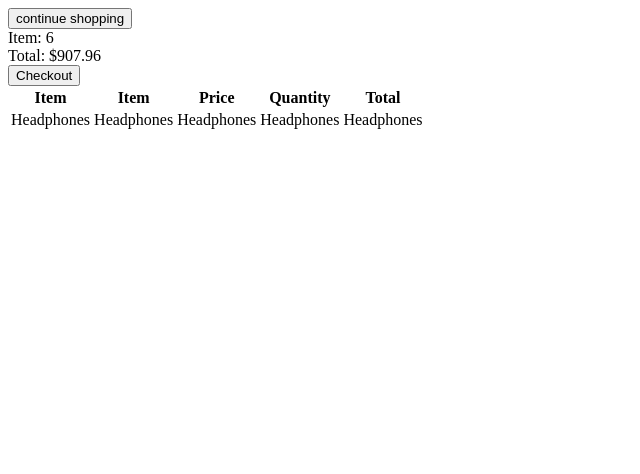
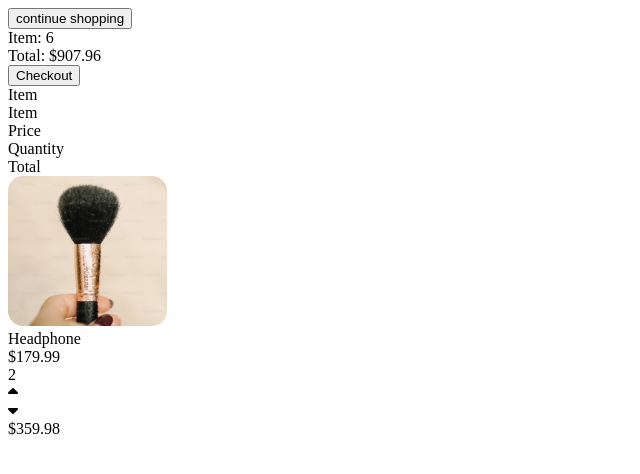
Before and after one commit to micky225/Django-Ecommerce-App, a Django app: page /cart/ in a window 1280 px wide. Shown: the top 474 px of the page, without its empty margins (0-640 px from the left). Run offline with Django 4.2, Linux system fonts and the light colour scheme.

Commit message:
Feat: cart update

```diff
--- a/static/css/cart.css
+++ b/static/css/cart.css
@@ -1,3 +1,3 @@
 version https://git-lfs.github.com/spec/v1
-oid sha256:569dc49f0379a517492d65ce335f62199f74053b40fc78beb3122fb8a4864e83
-size 2658
+oid sha256:69bb69211038f6ea9966fa3a6493a7b35aa94f28ad3f85dbf64634cb9da9d227
+size 7495
--- a/templates/cart.html
+++ b/templates/cart.html
@@ -1,17 +1,22 @@
 {% load static %}
 <!DOCTYPE html>
 <html lang="en">
+
 <head>
     <meta charset="UTF-8">
     <meta name="viewport" content="width=device-width, initial-scale=1.0">
     <title>Cart</title>
-    <link type="text/css" rel="stylesheet" href="{% static 'css/cart.css' %}"/>
+    <link type="text/css" rel="stylesheet" href="{% static 'css/cart.css' %}" />
+    <link rel="stylesheet" href="https://cdnjs.cloudflare.com/ajax/libs/font-awesome/6.4.2/css/all.min.css"
+        integrity="sha512-z3gLpd7yknf1YoNbCzqRKc4qyor8gaKU1qmn+CShxbuBusANI9QpRohGBreCFkKxLhei6S9CQXFEbbKuqLg0DA=="
+        crossorigin="anonymous" referrerpolicy="no-referrer" />
 </head>
+
 <body>
     <div class="cart-body">
         <div class="cart-shopping">
             <div class="cart-shop">
-                <button >continue shopping</button>
+                <button>continue shopping</button>
             </div>
             <div class="cart-heading">
                 <div class="cart-total">
@@ -26,7 +31,35 @@
         <div class="gray-line"></div>
         <section>
             <div class="cart-table">
-                <table class="cart-main-table">
+                <div class="cart-item-heading">
+                    <div class="cart-head">Item</div>
+                    <div class="cart-head">Item</div>
+                    <div class="cart-head">Price</div>
+                    <div class="cart-head">Quantity</div>
+                    <div class="cart-head">Total</div>
+                </div>
+                <div class="cart-content flex-item-center flex-row flex-start">
+                    <div class="flex-1">
+                        <div class="cart-content-img">
+                            <img src="../static/img/cartItem.png" alt="">
+                        </div>
+                    </div>
+                    <div class="flex-1 cart-content-item">Headphone</div>
+                    <div class="flex-1 cart-content-item">$179.99</div>
+                    <div class="flex-1 cart-content-item flex-row flex-center flex-start">
+                        <div class="cart-content-num">2</div>
+                        <div class="cart-content-num_icon flex-col flex-center">
+                            <div class="num-icon-up num-icon">
+                                <i class="fa fa-caret-up" aria-hidden="true"></i>
+                            </div>
+                            <div class="num-icon-down num-icon">
+                                <i class="fa fa-caret-down" aria-hidden="true"></i>
+                            </div>
+                        </div>
+                    </div>
+                    <div class="flex-1 cart-content-item">$359.98</div>
+                </div>
+                <!-- <table class="cart-main-table">
                     <thead class="cart-table-head">
                         <tr>
                             <th>Item</th>
@@ -36,8 +69,8 @@
                             <th>Total</th>
                         </tr>
                     </thead>
-                    <tbody style="border: 1px solid #000;" class="cart-table-body">
-                        <tr >
+                    <tbody  class="cart-table-body">
+                        <tr style="border: 1px solid #000;">
                             <td>Headphones</td>
                             <td>Headphones</td>
                             <td>Headphones</td>
@@ -45,9 +78,10 @@
                             <td>Headphones</td>
                         </tr>
                     </tbody>
-                </table>
+                </table> -->
             </div>
         </section>
     </div>
 </body>
+
 </html>
```
